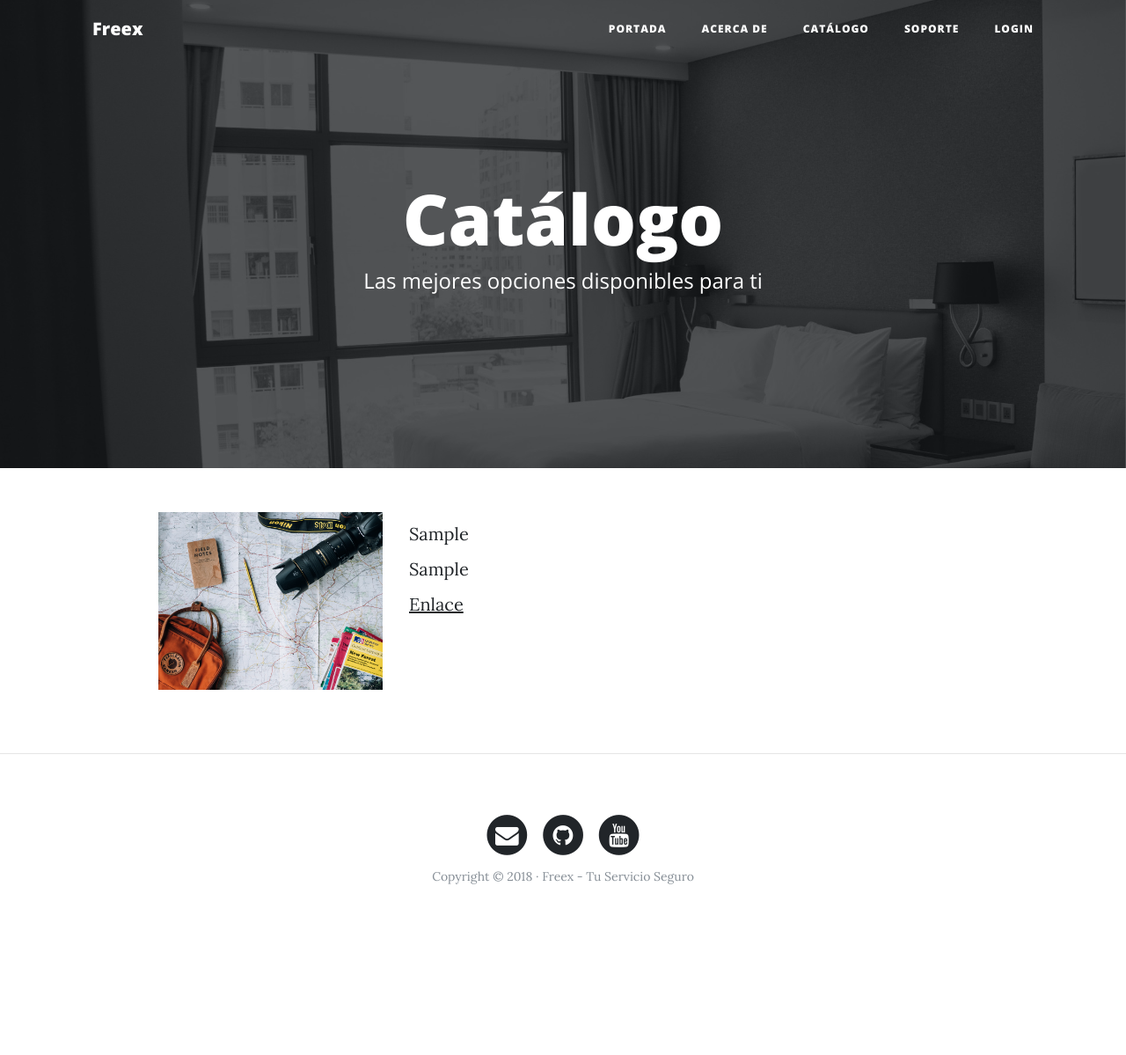
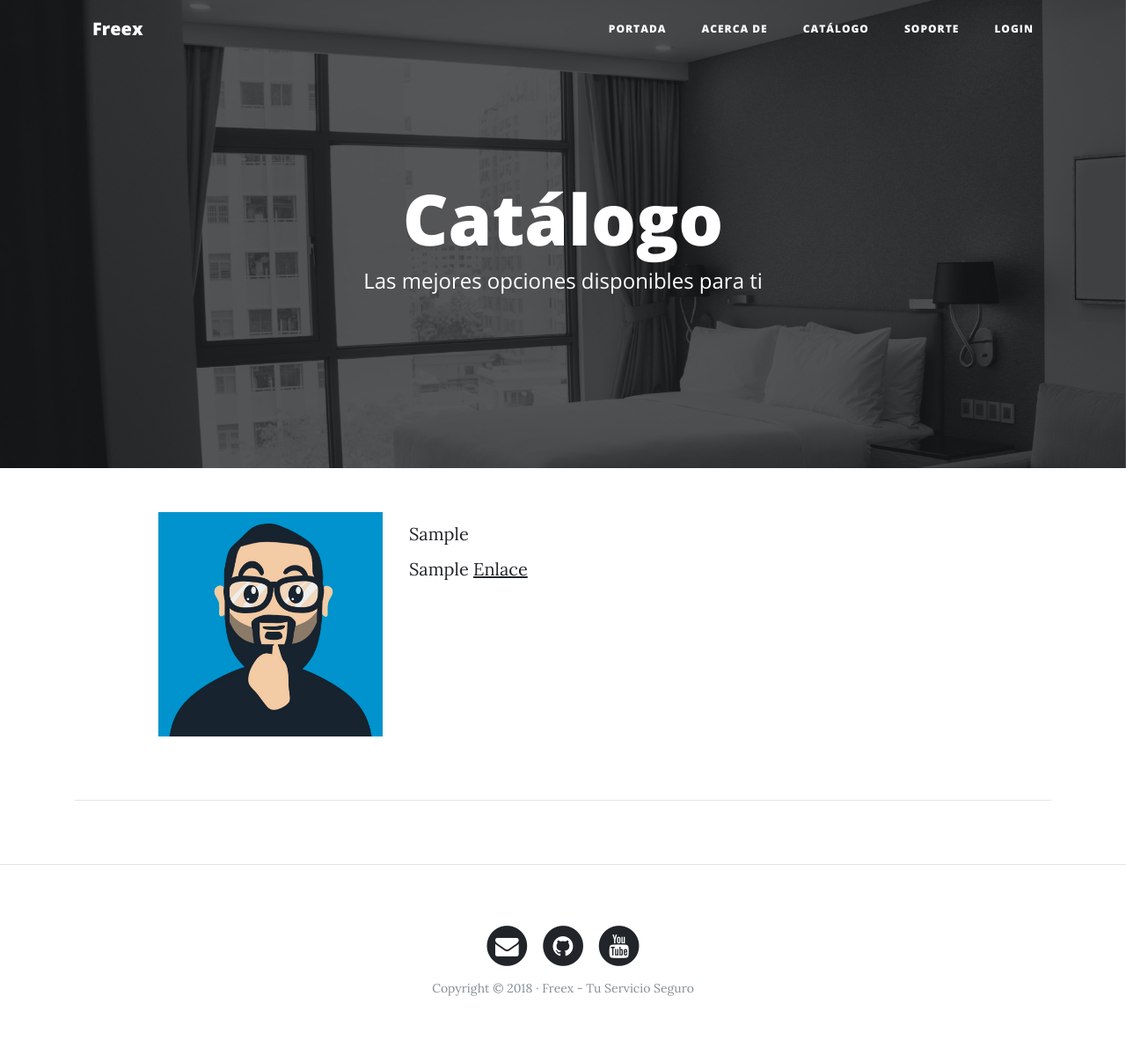
Before and after one commit to neshdiaz/Freex, a Django app: page /catalogo/ in a window 1280 px wide. Shown: the whole page at 88% size. Before the commit the page ends 1005 px from the top, so only its background shows below. Run offline with Django 3.2, Linux system fonts and the light colour scheme; tables that the repository leaves empty hold one stand-in row (values such as "Sample post"); some libraries are stand-ins or nearby versions.

Commit message:
eliminadas imagenes alta resolucion del proyecto

```diff
--- a/Freex/urls.py
+++ b/Freex/urls.py
@@ -15,7 +15,7 @@ Including another URLconf
 """
 from django.contrib import admin
 from django.urls import path, include
-from django.conf import settings
+
 
 urlpatterns = [
     path('admin/', admin.site.urls),
--- a/core/templates/core/catalogo.html
+++ b/core/templates/core/catalogo.html
@@ -13,16 +13,16 @@
   {% for prestador in prestadores %}
     <div class="row">
       <div class="col-lg-3 col-md-4 offset-lg-1">
-        <img class="img-fluid" src="img/about-bg.jpg" alt="">
+        <img class="img-fluid" src="{% static 'core/img/avatar.jpg' %}" alt="">
       </div>
       <div class="col-lg-7 col-md-8">
         <h2>{{prestador.nommbres}}</h2>
-        <p> {{prestador.pais}}</p>
-        <p> {{prestador.ciudad}}</p>
-        <p><a href="#">Enlace</a></p>
+        <p> {{prestador.pais}}
+        <p> {{prestador.ciudad}}
+        <a href="#">Enlace</a></p>
       </div>
     </div>
-  </div>
-{% endfor %}
-
+    <hr>
+  {% endfor %}
+</div>
 {% endblock %}
```
Also changed, not shown: 3 other files.
